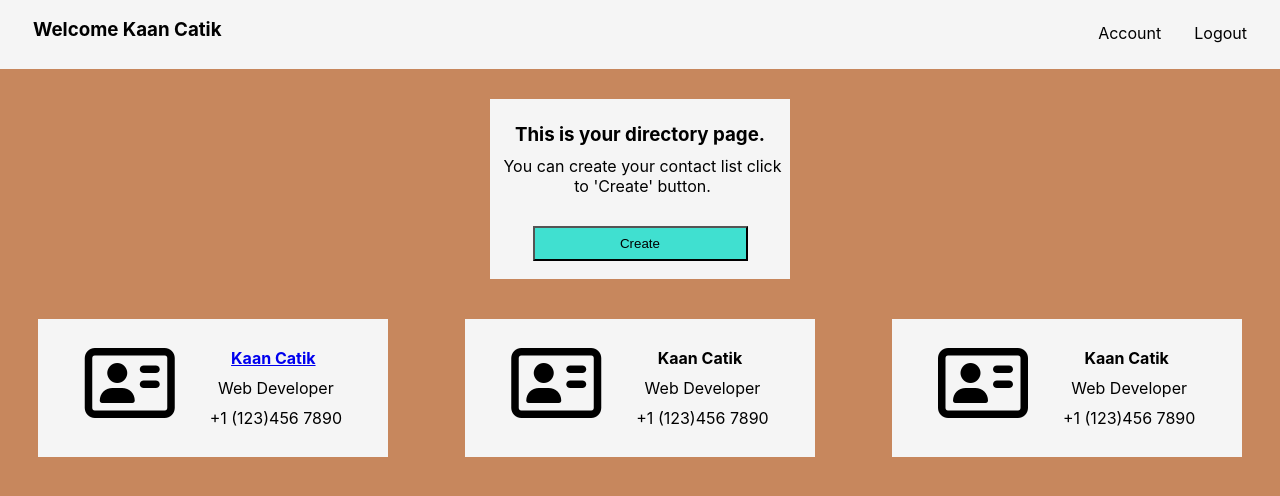
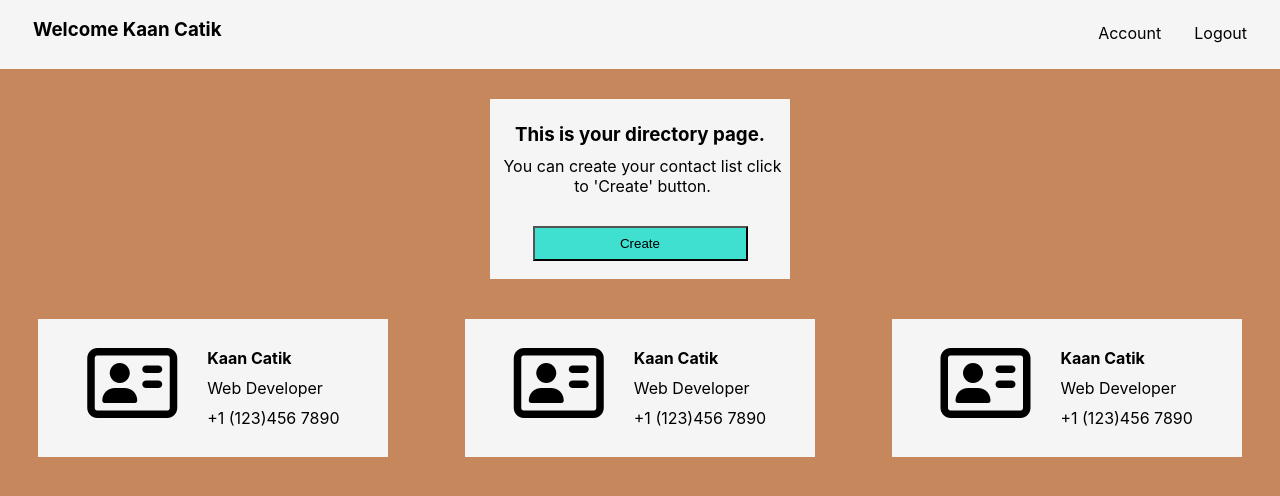
Before and after one commit to mrgunes/directory-app-frontend, a React (Create React App) app: page /userpage in a window 1280 px wide. Shown: the top 496 px of the page. Built offline with nearby package versions, Linux system fonts and the light colour scheme.

Commit message:
ContactPage has been changed to CreateContact.

```diff
--- a/src/App.css
+++ b/src/App.css
@@ -155,19 +155,19 @@
     background-color:whitesmoke;
 }
 
-.pageMainOneContact h4, .pageMainOneContact p{
+.pageMainOneContact h4, .pageMainOneContact p, .infoArea{
     background-color:whitesmoke;
-    text-align: center;
 }
 
 .pageMainOneContact h4{
+    width: fit-content;
     margin:0;
-    padding:5px
+    padding:5px 0 5px 0px
 }
 
 .pageMainOneContact p{
     margin:0;
-    padding:5px 0 5px 5px
+    padding:5px 0 5px 0px
 }
 
 .mainContact{
@@ -244,7 +244,7 @@ h5{
     background-color: whitesmoke;
 }
 
-h5 a{
+.infoArea a{
     text-decoration: none;
     background-color: whitesmoke;
     color: black;
--- a/src/containers/App.js
+++ b/src/containers/App.js
@@ -3,7 +3,7 @@ import LoginPage from './LoginPage'
 import SignUp from './SignUp';
 import UserCreated from './UserCreated';
 import UserPage from  './UserPage';
-import ContactPage from './ContactPage'
+import CreateContact from './CreateContact'
 import ContactView from './ContactView'
 import {Route, Switch} from 'react-router-dom';
 
@@ -15,7 +15,7 @@ function App() {
          <Route path="/signup" component={SignUp} />
          <Route path="/usercreated" component={UserCreated} />
          <Route path="/userpage" component={UserPage} />
-         <Route path="/contactpage" component={ContactPage} />
+         <Route path="/createcontact" component={CreateContact} />
          <Route path="/contactview" component={ContactView} />
        </Switch>
     </div>
--- a/src/containers/ContactPage.js
+++ b/src/containers/CreateContact.js
@@ -2,7 +2,7 @@ import React from 'react';
 import '../MediaQueries.css';
 import {Link} from 'react-router-dom';
 
-export default function ContactPage() {
+export default function CreateContact() {
     return (
         <div className='userPageMain'>
             <div className='contactPageNav'>
--- a/src/containers/UserPage.js
+++ b/src/containers/UserPage.js
@@ -21,7 +21,7 @@ export default function UserPage() {
                         <p>You can create your contact list click to 'Create' button.</p>
                     </div>
                     <div className='pageMainThree'>
-                        <Link to='/contactpage'><button>Create</button></Link>
+                        <Link to='/createcontact'><button>Create</button></Link>
                     </div>
                 </div>
             </div>
@@ -33,7 +33,7 @@ export default function UserPage() {
                                 <i className="far fa-address-card fa-5x" ></i>
                             </div>
                             <div className='infoArea'>
-                                <Link to='/contactview'><h4>Kaan Catik</h4></Link>
+                                <h4><Link to='/contactview'>Kaan Catik</Link></h4>
                                 <p>Web Developer</p>
                                 <p>+1 (123)456 7890</p>
                             </div>
```
